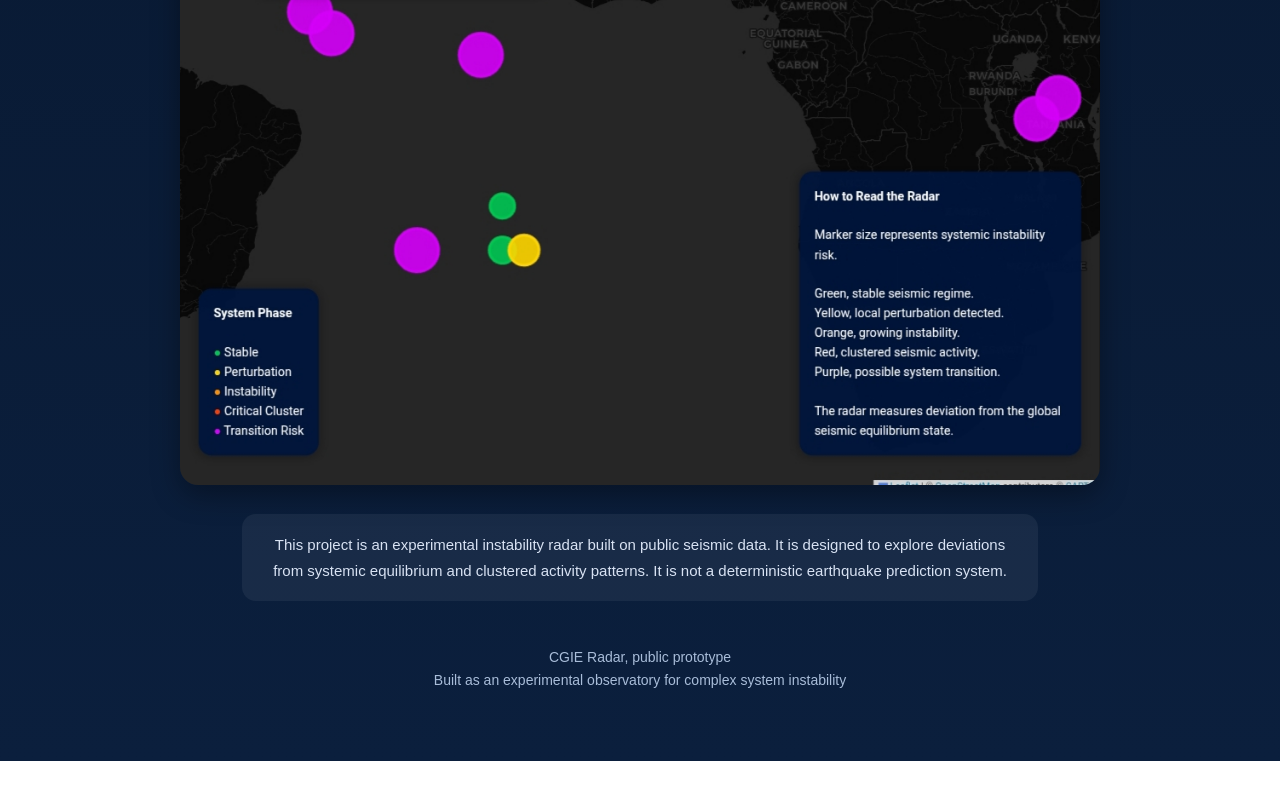
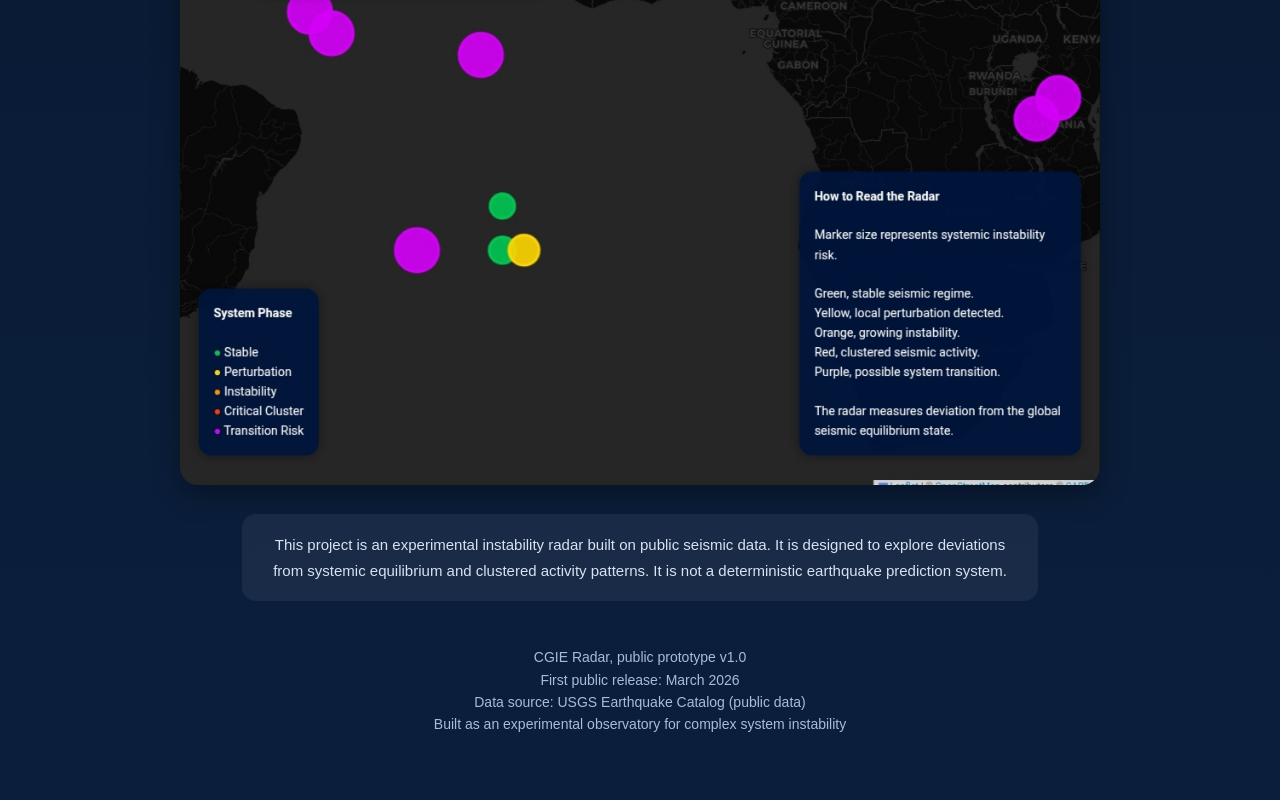
Before and after one commit to andrearomeo74-cloud/cgie-global-instability-radar, a plain HTML site: page index.html in a window 1280 px wide. Shown: the part 1586-2386 px from the top of the page. Before the commit the page ends 2347 px from the top, so only its background shows below. Drawn offline with Linux system fonts and the light colour scheme.

Commit message:
Improve footer information
Added version number, first public release date and data source reference to the footer.

```diff
--- a/index.html
+++ b/index.html
@@ -118,8 +118,10 @@
     </div>
 
     <div class="footer">
-      CGIE Radar, public prototype<br>
-      Built as an experimental observatory for complex system instability
+CGIE Radar, public prototype v1.0<br>
+First public release: March 2026<br>
+Data source: USGS Earthquake Catalog (public data)<br>
+Built as an experimental observatory for complex system instability
     </div>
   </div>
 </body>
```
